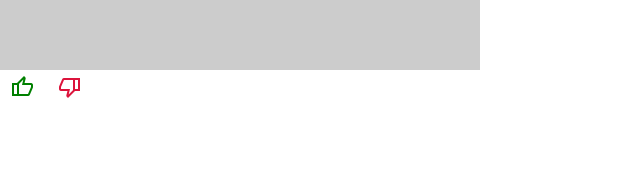
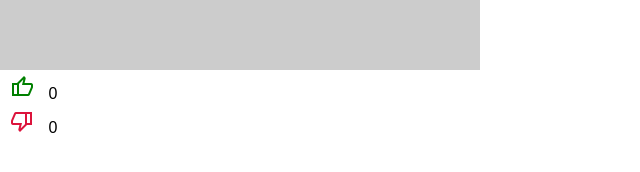
Before and after one commit to fa-kohansal/Like-Dislike-Button, a plain HTML site: page index.html in a window 1280 px wide. Shown: the part 200-372 px from the top of the page, 0-640 px from the left. Drawn offline with nearby package versions, Linux system fonts and the light colour scheme; placeholder pictures from the web are drawn by us.

Commit message:
edit btns

```diff
--- a/index.html
+++ b/index.html
@@ -14,15 +14,24 @@
 <body>
     <div class="post" data-post-id="7712">
         <img class="postImg" src="http://via.placeholder.com/640x360" alt="img-sample">
-    </div>
-    <div>
+        <div class="posr-rating-container">
+            <button class="post-raiting-btn">
                 <span class="material-symbols-outlined thumbUp">
                     thumb_up
                 </span>
+            </button>
+            <span class="post-rating-count">0</span>
+        </div>
+        <div class="posr-rating-container">
+            <button class="post-raiting-btn">
               <span class="material-symbols-outlined thumbDown">
                   thumb_down
               </span>
+            </button>
+            <span class="post-rating-count">0</span>
         </div>
+    </div>
+
     <script src="index.js"></script>
 </body>
 
--- a/style.css
+++ b/style.css
@@ -10,6 +10,10 @@
 .postImg {
   display: block;
   width: 100%;
+}
+.post-raiting-btn{
+    border: none;
+    background-color: white;
 }
 .material-symbols-outlined {
   font-variation-settings: "FILL" 0, "wght" 400, "GRAD" 0, "opsz" 24;
```
Lines whose indentation alone changed are shown as unchanged.
